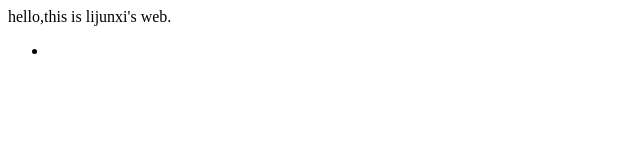
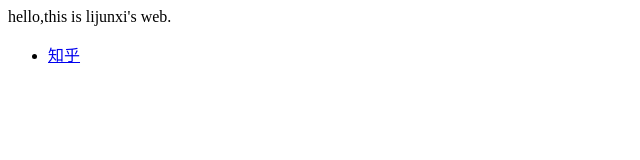
Before and after one commit to linhuai/linhuai.github.io, a plain HTML site: page index.html in a window 1280 px wide. Shown: the full height of the page, 0-640 px from the left. Drawn offline with Linux system fonts and the light colour scheme.

Commit message:
Update index.html

```diff
--- a/index.html
+++ b/index.html
@@ -1,6 +1,6 @@
 <p>hello,this is lijunxi's web.</p>
 
 <ul>
-  <li><a href = "https://www.zhihu.com/people/lin-fan-38-56>知乎</a></li>
+  <li><a href = "https://www.zhihu.com/people/lin-fan-38-56">知乎</a></li>
 
 </ul>
```
